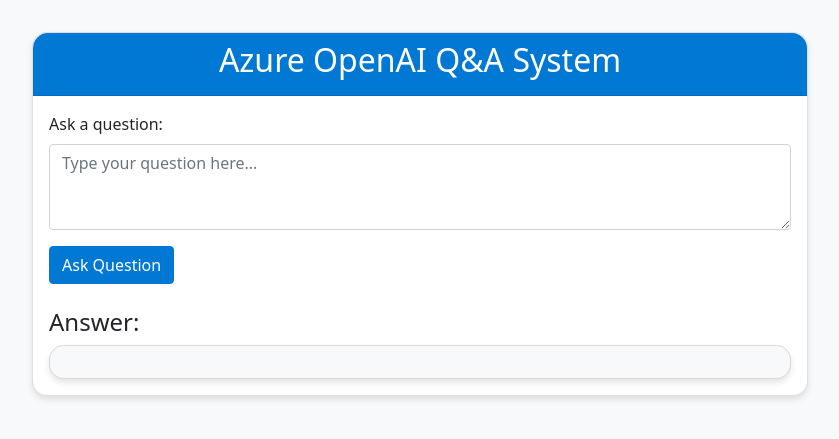
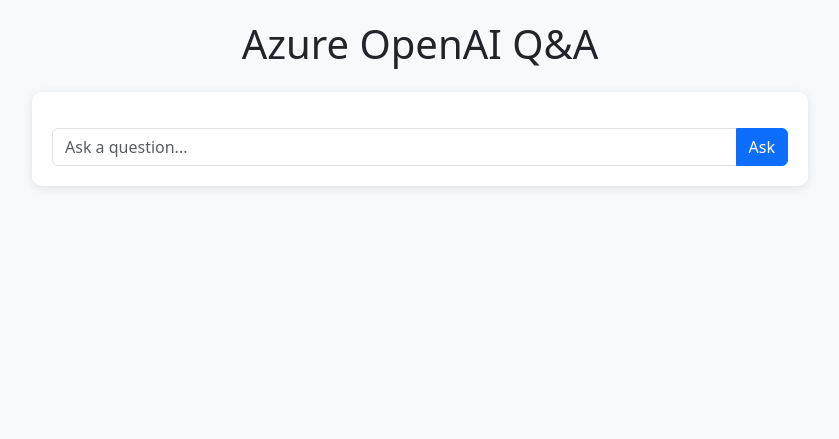
Before and after one commit to 03sarath/azure-LlamaIndex-qna, a Flask app: page / in a window 1280 px wide. Shown: the top 439 px of the page, without its empty margins (220-1059 px from the left). Run offline with Flask 3, Linux system fonts and the light colour scheme; parts of the project's set-up code (start-up, migrations or seed data) failed here and were passed over.

Commit message:
Added the changes

```diff
--- a/app.py
+++ b/app.py
@@ -1,25 +1,17 @@
 from flask import Flask, render_template, request, jsonify
 import os
-import sys
 import logging
 from dotenv import load_dotenv
+from llama_index import GPTSimpleVectorIndex, SimpleDirectoryReader, LLMPredictor, PromptHelper, LangchainEmbedding
+from langchain.chat_models import AzureChatOpenAI
+from langchain.embeddings import OpenAIEmbeddings
+import openai
 
 # Configure logging
 logging.basicConfig(level=logging.INFO)
 logger = logging.getLogger(__name__)
 
-# Try to import required packages with better error handling
-try:
-    from llama_index import GPTSimpleVectorIndex, SimpleDirectoryReader, LLMPredictor, PromptHelper, LangchainEmbedding
-    from langchain.chat_models import AzureChatOpenAI
-    from langchain.embeddings import OpenAIEmbeddings
-    import openai
-except ImportError as e:
-    logger.error(f"Error importing required packages: {e}")
-    logger.error("Please make sure all dependencies are installed by running:")
-    logger.error("pip install -r requirements.txt")
-    sys.exit(1)
-
+# Initialize Flask app
 app = Flask(__name__)
 
 # Load environment variables
@@ -81,13 +73,12 @@ def initialize_index():
             return None
 
         logger.info(f"Found data directory: {data_dir}")
-        logger.info("Contents of data directory:", os.listdir(data_dir))
+        logger.info(f"Contents of data directory: {os.listdir(data_dir)}")
 
-        # Initialize LLM and embeddings
+        # Initialize AzureChatOpenAI
         deployment_name = os.getenv('OPENAI_DEPLOYMENT_NAME')
-        logger.info(f"Initializing Azure OpenAI with deployment: {deployment_name}")
+        logger.info(f"Initializing AzureChatOpenAI with deployment: {deployment_name}")
 
-        # Use AzureChatOpenAI for chat-based models
         llm = AzureChatOpenAI(
             deployment_name=deployment_name,
             temperature=0,
@@ -95,21 +86,14 @@ def initialize_index():
         )
         logger.info("AzureChatOpenAI initialized successfully")
 
+        # Create LLMPredictor
         logger.info("Creating LLMPredictor...")
         llm_predictor = LLMPredictor(llm=llm)
         logger.info("LLMPredictor created successfully")
 
+        # Initialize embeddings
         logger.info("Initializing embeddings...")
-        # Configure OpenAIEmbeddings for Azure
-        embedding_llm = LangchainEmbedding(OpenAIEmbeddings(
-            model="text-embedding-ada-002",
-            deployment_id="text-embedding-ada-002",
-            openai_api_base=os.getenv('OPENAI_API_BASE'),
-            openai_api_key=os.getenv('OPENAI_API_KEY'),
-            openai_api_type="azure",
-            openai_api_version=os.getenv('OPENAI_API_VERSION'),
-            chunk_size=1
-        ))
+        embedding_llm = LangchainEmbedding(OpenAIEmbeddings())
         logger.info("Embeddings initialized successfully")
 
         # Load documents
@@ -126,14 +110,22 @@ def initialize_index():
         num_output = 256
         chunk_size_limit = 1000
         max_chunk_overlap = 20
-        prompt_helper = PromptHelper(max_input_size=max_input_size, num_output=num_output,
-                                   max_chunk_overlap=max_chunk_overlap, chunk_size_limit=chunk_size_limit)
+        prompt_helper = PromptHelper(
+            max_input_size=max_input_size,
+            num_output=num_output,
+            max_chunk_overlap=max_chunk_overlap,
+            chunk_size_limit=chunk_size_limit
+        )
         logger.info("Prompt helper configured successfully")
 
         # Create index
         logger.info("Creating vector index...")
-        index = GPTSimpleVectorIndex(documents, llm_predictor=llm_predictor,
-                                   embed_model=embedding_llm, prompt_helper=prompt_helper)
+        index = GPTSimpleVectorIndex(
+            documents,
+            llm_predictor=llm_predictor,
+            embed_model=embedding_llm,
+            prompt_helper=prompt_helper
+        )
         logger.info("Vector index created successfully")
 
         # Save the index to disk
@@ -174,7 +166,9 @@ def query():
         return jsonify({'error': 'No question provided'}), 400
 
     try:
+        logger.info(f"Processing question: {question}")
         response = index.query(question)
+        logger.info("Question processed successfully")
         return jsonify({'answer': str(response)})
     except Exception as e:
         error_details = {
--- a/templates/index.html
+++ b/templates/index.html
@@ -3,80 +3,90 @@
 <head>
     <meta charset="UTF-8">
     <meta name="viewport" content="width=device-width, initial-scale=1.0">
-    <title>Azure OpenAI Q&A System</title>
-    <link href="https://cdn.jsdelivr.net/npm/bootstrap@5.1.3/dist/css/bootstrap.min.css" rel="stylesheet">
+    <title>Azure OpenAI Q&A</title>
+    <link href="https://cdn.jsdelivr.net/npm/bootstrap@5.3.0/dist/css/bootstrap.min.css" rel="stylesheet">
     <style>
         body {
             background-color: #f8f9fa;
-            padding-top: 2rem;
+            padding: 20px;
         }
         .container {
             max-width: 800px;
+            margin: 0 auto;
         }
-        .card {
-            border-radius: 15px;
-            box-shadow: 0 4px 6px rgba(0, 0, 0, 0.1);
+        .chat-container {
+            background-color: white;
+            border-radius: 10px;
+            box-shadow: 0 2px 10px rgba(0, 0, 0, 0.1);
+            padding: 20px;
+            margin-top: 20px;
         }
-        .card-header {
-            background-color: #0078d4;
-            color: white;
-            border-radius: 15px 15px 0 0 !important;
+        .message {
+            margin-bottom: 15px;
+            padding: 10px;
+            border-radius: 5px;
         }
-        .btn-primary {
-            background-color: #0078d4;
-            border-color: #0078d4;
+        .user-message {
+            background-color: #e3f2fd;
+            margin-left: 20%;
         }
-        .btn-primary:hover {
-            background-color: #005a9e;
-            border-color: #005a9e;
+        .bot-message {
+            background-color: #f5f5f5;
+            margin-right: 20%;
         }
-        #answer {
-            white-space: pre-line;
+        #loading {
+            display: none;
+            text-align: center;
+            margin: 10px 0;
         }
-        .loading {
-            display: none;
+        .error-message {
+            color: #dc3545;
+            margin-top: 10px;
         }
     </style>
 </head>
 <body>
     <div class="container">
-        <div class="card">
-            <div class="card-header text-center">
-                <h2>Azure OpenAI Q&A System</h2>
+        <h1 class="text-center mb-4">Azure OpenAI Q&A</h1>
+
+        <div class="chat-container">
+            <div id="chat-messages"></div>
+
+            <div id="loading">
+                <div class="spinner-border text-primary" role="status">
+                    <span class="visually-hidden">Loading...</span>
+                </div>
+                <p>Processing your question...</p>
             </div>
-            <div class="card-body">
-                <div class="mb-3">
-                    <label for="question" class="form-label">Ask a question:</label>
-                    <textarea class="form-control" id="question" rows="3" placeholder="Type your question here..."></textarea>
+
+            <div class="error-message" id="error-message"></div>
+
+            <form id="question-form" class="mt-3">
+                <div class="input-group">
+                    <input type="text" id="question-input" class="form-control" placeholder="Ask a question..." required>
+                    <button type="submit" class="btn btn-primary">Ask</button>
                 </div>
-                <button class="btn btn-primary" onclick="askQuestion()">Ask Question</button>
-
-                <div class="mt-4">
-                    <h4>Answer:</h4>
-                    <div class="loading text-center">
-                        <div class="spinner-border text-primary" role="status">
-                            <span class="visually-hidden">Loading...</span>
-                        </div>
-                    </div>
-                    <div id="answer" class="card p-3 bg-light"></div>
-                </div>
-            </div>
+            </form>
         </div>
     </div>
 
     <script>
-        async function askQuestion() {
-            const question = document.getElementById('question').value;
-            const answerDiv = document.getElementById('answer');
-            const loadingDiv = document.querySelector('.loading');
+        document.getElementById('question-form').addEventListener('submit', async (e) => {
+            e.preventDefault();
 
-            if (!question) {
-                alert('Please enter a question');
-                return;
-            }
+            const questionInput = document.getElementById('question-input');
+            const question = questionInput.value.trim();
 
-            answerDiv.innerHTML = '';
-            loadingDiv.style.display = 'block';
+            if (!question) return;
+
+            // Clear error message
+            document.getElementById('error-message').textContent = '';
+
+            // Show loading indicator
+            document.getElementById('loading').style.display = 'block';
+
+            // Add user message to chat
+            addMessage(question, 'user');
 
             try {
                 const response = await fetch('/query', {
@@ -84,21 +94,37 @@
                     headers: {
                         'Content-Type': 'application/json',
                     },
-                    body: JSON.stringify({ question: question })
+                    body: JSON.stringify({ question }),
                 });
 
                 const data = await response.json();
 
                 if (response.ok) {
-                    answerDiv.innerHTML = data.answer;
+                    addMessage(data.answer, 'bot');
                 } else {
-                    answerDiv.innerHTML = `<div class="alert alert-danger">Error: ${data.error}</div>`;
+                    showError(data.error || 'An error occurred while processing your question');
                 }
             } catch (error) {
-                answerDiv.innerHTML = `<div class="alert alert-danger">Error: ${error.message}</div>`;
+                showError('Failed to send question. Please try again.');
             } finally {
-                loadingDiv.style.display = 'none';
+                // Hide loading indicator
+                document.getElementById('loading').style.display = 'none';
+                // Clear input
+                questionInput.value = '';
             }
+        });
+
+        function addMessage(text, sender) {
+            const chatMessages = document.getElementById('chat-messages');
+            const messageDiv = document.createElement('div');
+            messageDiv.className = `message ${sender}-message`;
+            messageDiv.textContent = text;
+            chatMessages.appendChild(messageDiv);
+            chatMessages.scrollTop = chatMessages.scrollHeight;
+        }
+
+        function showError(message) {
+            document.getElementById('error-message').textContent = message;
         }
     </script>
 </body>
```
